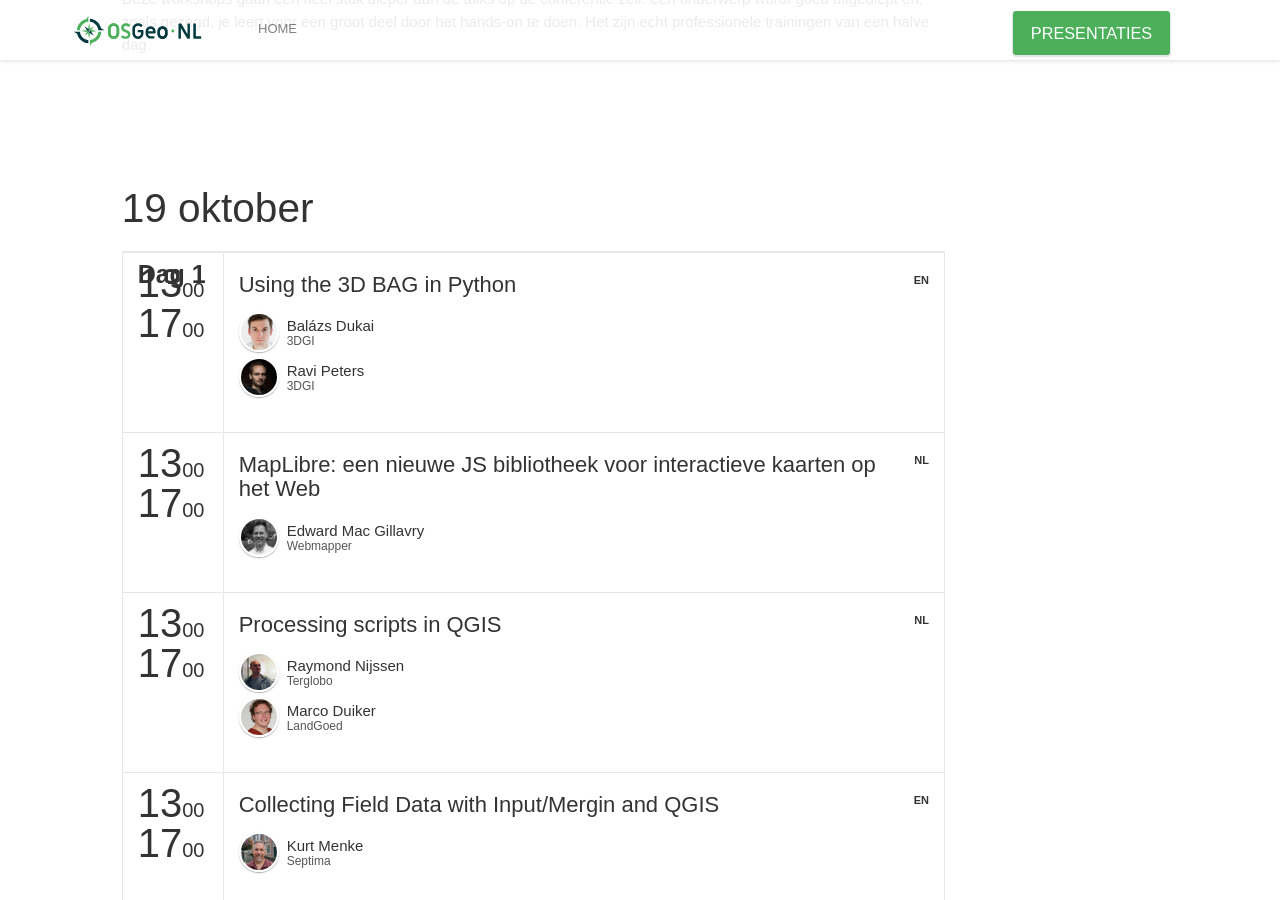
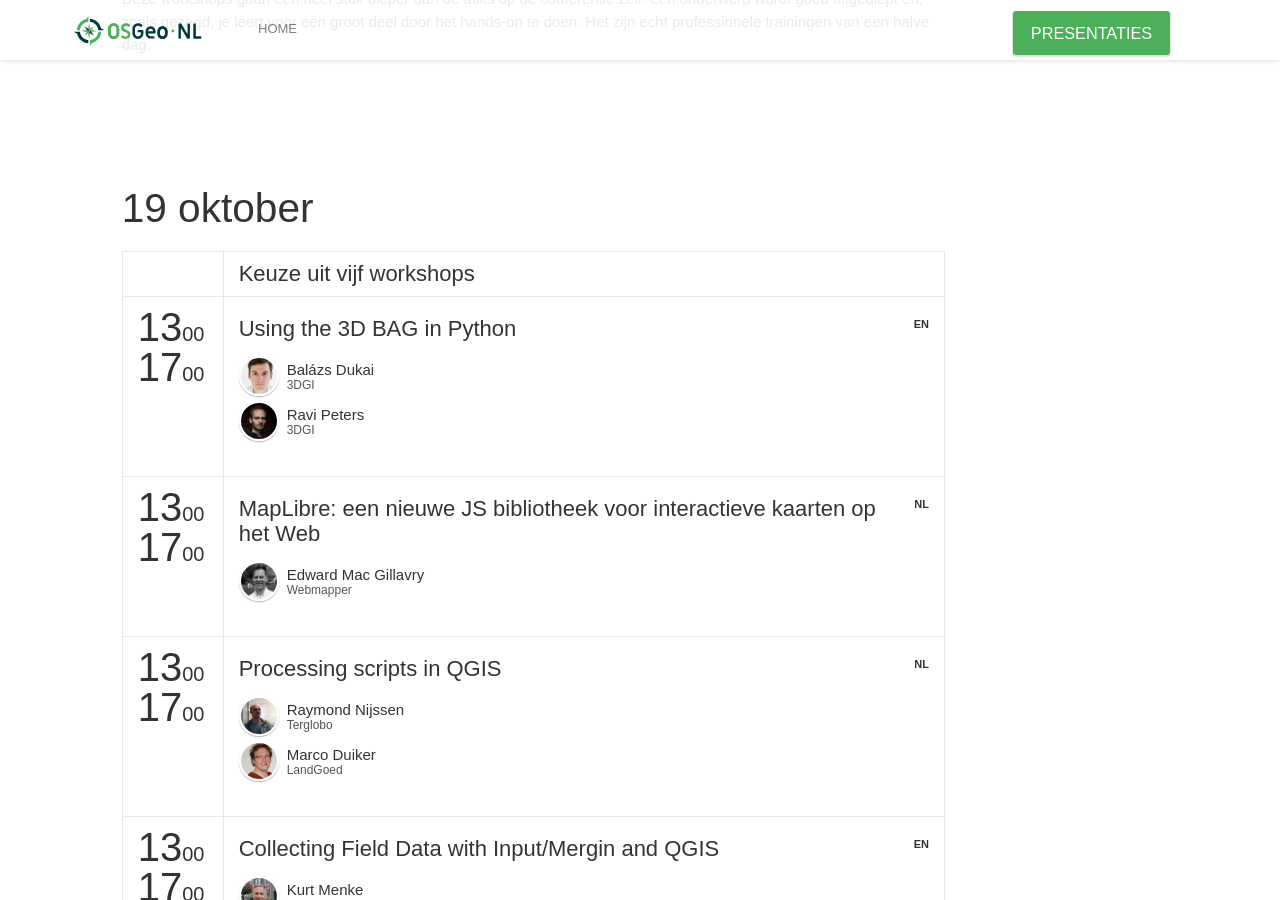
Before and after one commit to foss4gnl/2021.foss4g.nl, a Jekyll site: the page built from workshops.html, in a window 1280 px wide and 900 px high, scrolled down 549 px. Built offline with Jekyll 4.4.1, drawn with Linux system fonts in a browser that asks for light colours; nearby versions of some CDN libraries; some web fonts are replaced; comment, search, counter and statistics services are not loaded.

Commit message:
workshops kopregel aangepast

```diff
--- a/_data/schedule_workshops.yml
+++ b/_data/schedule_workshops.yml
@@ -1,6 +1,8 @@
 -
   date: "2021-10-19"
   dateReadable: "19 oktober"
+  tracks:
+    - {title: "Keuze uit vijf workshops", color: "#4CB05B"}
   timeslots:
     - {
         startTime: "13:00",
--- a/_includes/schedule_workshops.html
+++ b/_includes/schedule_workshops.html
@@ -5,7 +5,7 @@
         <div class="schedule-table col-lg-8 col-md-10 col-md-offset-1">
             <h4 class="schedule-table-heading">{{ day.dateReadable }}</h4>
             <div class="timeslot track-header stick-header">
-                <div class="track-header-label">Dag 1</div>
+                <div class="track-header-label"> </div>
                 <div class="timeslot-elements flexbox-wrapper">
                     {% for track in day.tracks %}
                     {% assign trackColWidth = 12 | divided_by: forloop.length %}
```
